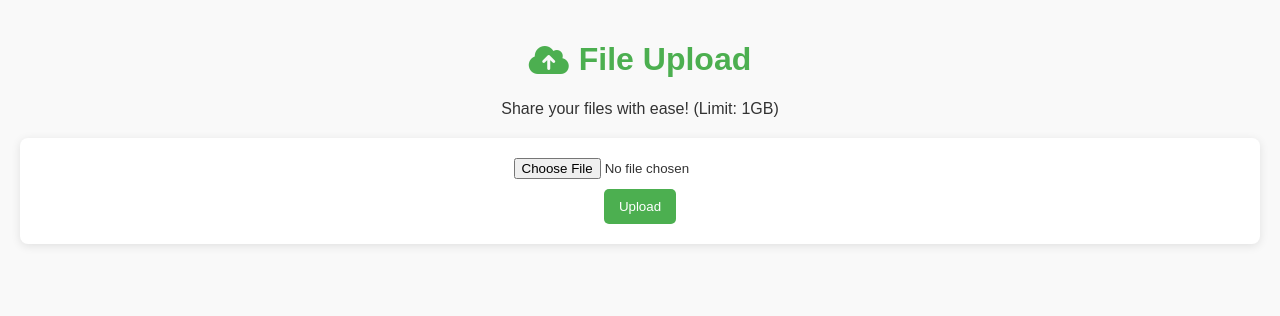
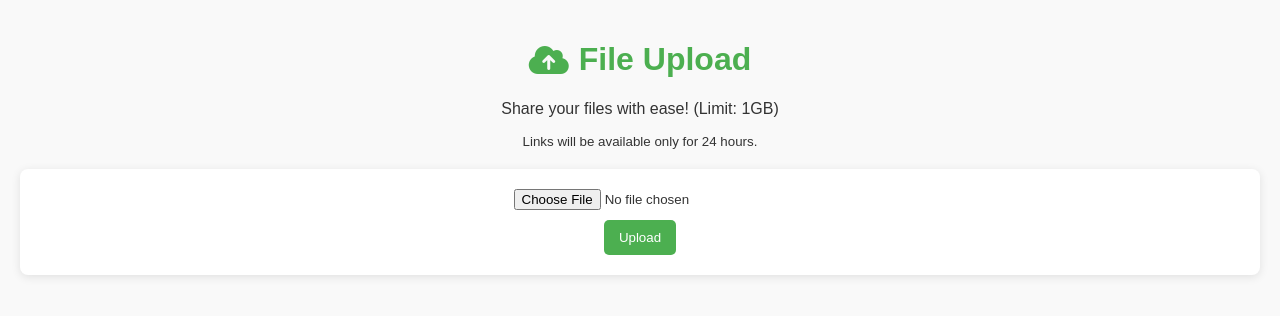
Before and after one commit to mibrahim18/sharer, a website: page public/index.html in a window 1280 px wide. Drawn offline with Linux system fonts and the light colour scheme.

Commit message:
24hr message added

```diff
--- a/public/index.html
+++ b/public/index.html
@@ -97,6 +97,9 @@
         <!-- Second cloud upload icon -->
       </h1>
       <p>Share your files with ease! (Limit: 1GB)</p>
+      <small style="display: block; margin-top: 5px"
+        >Links will be available only for 24 hours.</small
+      >
     </header>
 
     <form id="uploadForm" enctype="multipart/form-data">
```
